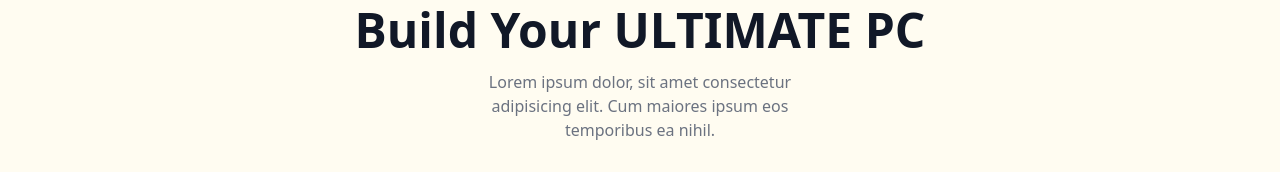
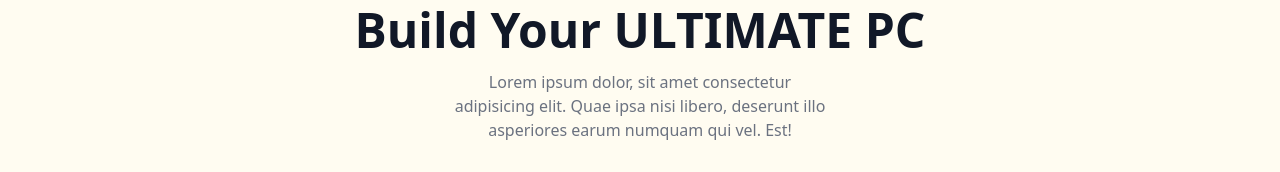
Before and after one commit to alamincoders/pc-builder-next-level, a Next.js app: page / in a window 1280 px wide. Shown: the part 1409-1581 px from the top of the page. Built offline with nearby package versions, Linux system fonts and the light colour scheme; no server answers.

Commit message:
footer text updated

```diff
--- a/src/components/shared/Footer.js
+++ b/src/components/shared/Footer.js
@@ -9,7 +9,7 @@ const Footer = () => {
           <h2 className="text-3xl font-extrabold text-gray-900 sm:text-5xl">Build Your ULTIMATE PC</h2>
 
           <p className="mx-auto mt-4 max-w-sm text-gray-500">
-            Lorem ipsum dolor, sit amet consectetur adipisicing elit. Cum maiores ipsum eos temporibus ea nihil.
+            Lorem ipsum dolor, sit amet consectetur adipisicing elit. Quae ipsa nisi libero, deserunt illo asperiores earum numquam qui vel. Est!
           </p>
 
           <Link
```
